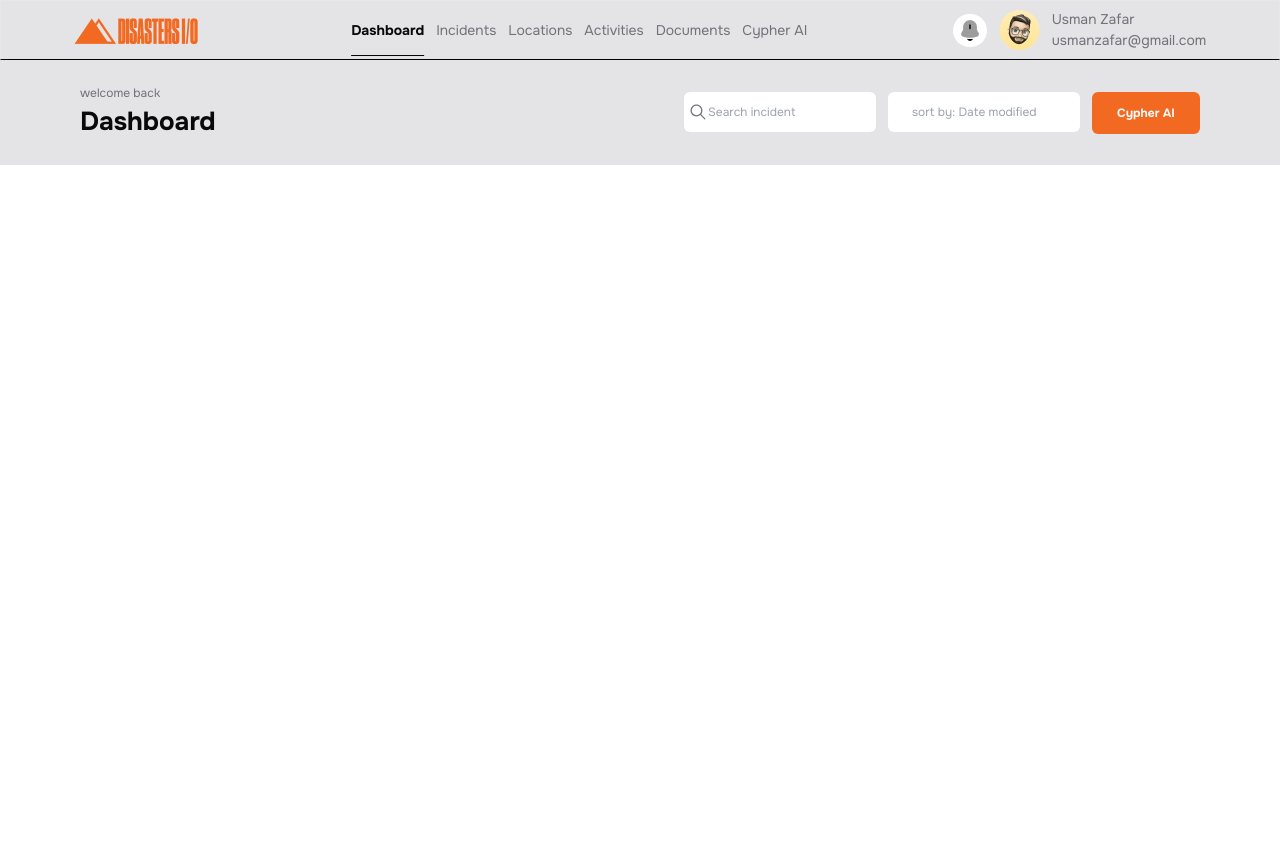
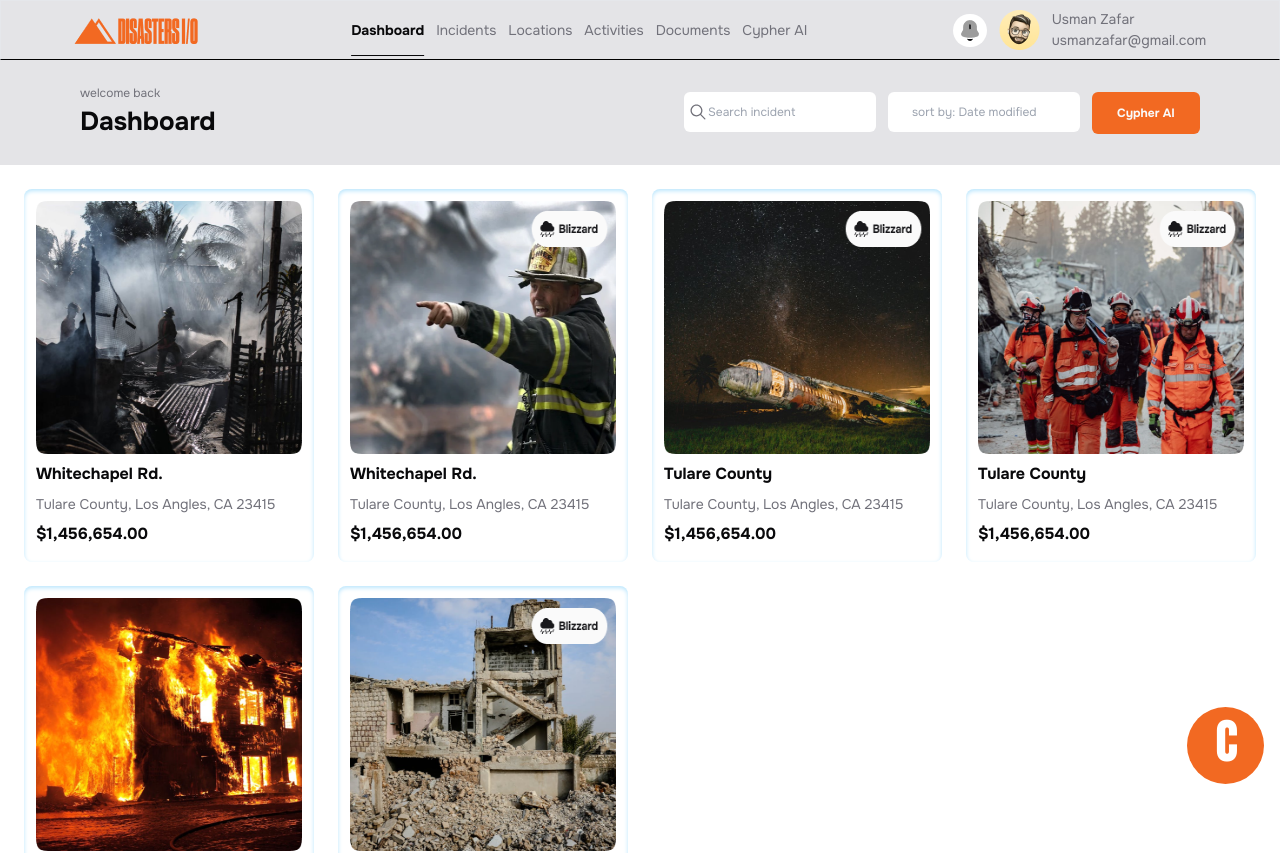
Before and after one commit to Radib181/disasters-I-O, a React (Vite) app: page / in a window 1280 px wide. Shown: the top 853 px of the page. Before the commit the page ends 800 px from the top, so only its background shows below. Built offline with nearby package versions, Linux system fonts and the light colour scheme.

Commit message:
Dashboard section

```diff
--- a/src/components/pages/dashboard/Card.jsx
+++ b/src/components/pages/dashboard/Card.jsx
@@ -1,10 +1,14 @@
 const Card = ({ img, title, description, amount }) => {
   return (
-    <div className="flex flex-col w-fit m-2 rounded-lg p-3 gap-3 shadow-lg shadow-sky-400">
+    <div className="flex flex-col w-fit m-2 rounded-lg p-3 gap-1 shadow-inner shadow-sky-200 hover:cursor-pointer">
       <img src={img} alt={title} className="w-[306px] h-[253px] rounded-lg" />
-      <h3 className="font-bold text-base leading-8 text-blackBold">{title}</h3>
-      <p className="text-grayBold text-[14px] leading-7">{description}</p>
-      <p className="font-bold text-base text-blackBold leading-8">{amount}</p>
+      <div>
+        <h3 className="font-bold text-base leading-8 text-blackBold">
+          {title}
+        </h3>
+        <p className="text-grayBold text-[14px] leading-7">{description}</p>
+        <p className="font-bold text-base text-blackBold leading-8">{amount}</p>
+      </div>
     </div>
   );
 };
--- a/src/components/pages/dashboard/Dashboard.jsx
+++ b/src/components/pages/dashboard/Dashboard.jsx
@@ -1,10 +1,20 @@
+import { CardDetails } from '../../lib/db';
 import Filter from './../../shared/Filter';
+import Card from './Card';
 
 
 const Dashboard = () => {
   return (
     <div>
       <Filter welcome="welcome back" heading="Dashboard" btnText="Cypher AI" />
+      <div className="grid grid-cols-4 gap-2 p-4">
+        {CardDetails.map((cardDetails, i) => (
+          <Card key={i} {...cardDetails} />
+        ))}
+      </div>
+      <button className="bg-orange text-white w-[77px] h-[77px] rounded-full inline-flex justify-center items-center bottom-4 right-4 fixed hover:cursor-pointer font-bold text-[55px] font-white font-babesNeue">
+        C
+      </button>
     </div>
   );
 };
--- a/src/index.css
+++ b/src/index.css
@@ -1,4 +1,5 @@
 @import url('https://fonts.googleapis.com/css2?family=Onest:wght@100..900&display=swap');
+@import url('https://fonts.googleapis.com/css2?family=Bebas+Neue&display=swap');
 @tailwind base;
 @tailwind components;
 @tailwind utilities;
--- a/tailwind.config.js
+++ b/tailwind.config.js
@@ -14,6 +14,7 @@ export default {
       },
       fontFamily: {
         onest: '"Onest", "sans-serif"',
+        babesNeue: "Bebas Neue",
       },
     },
   },
```
